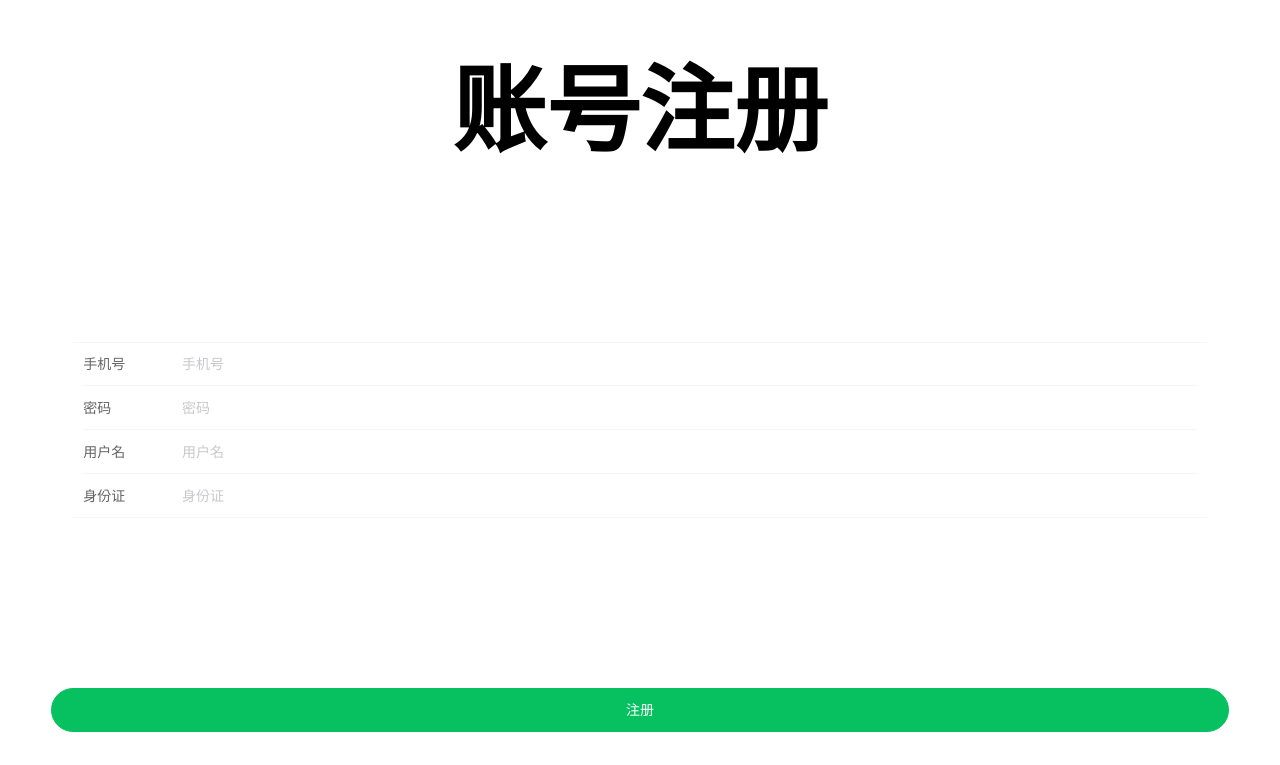
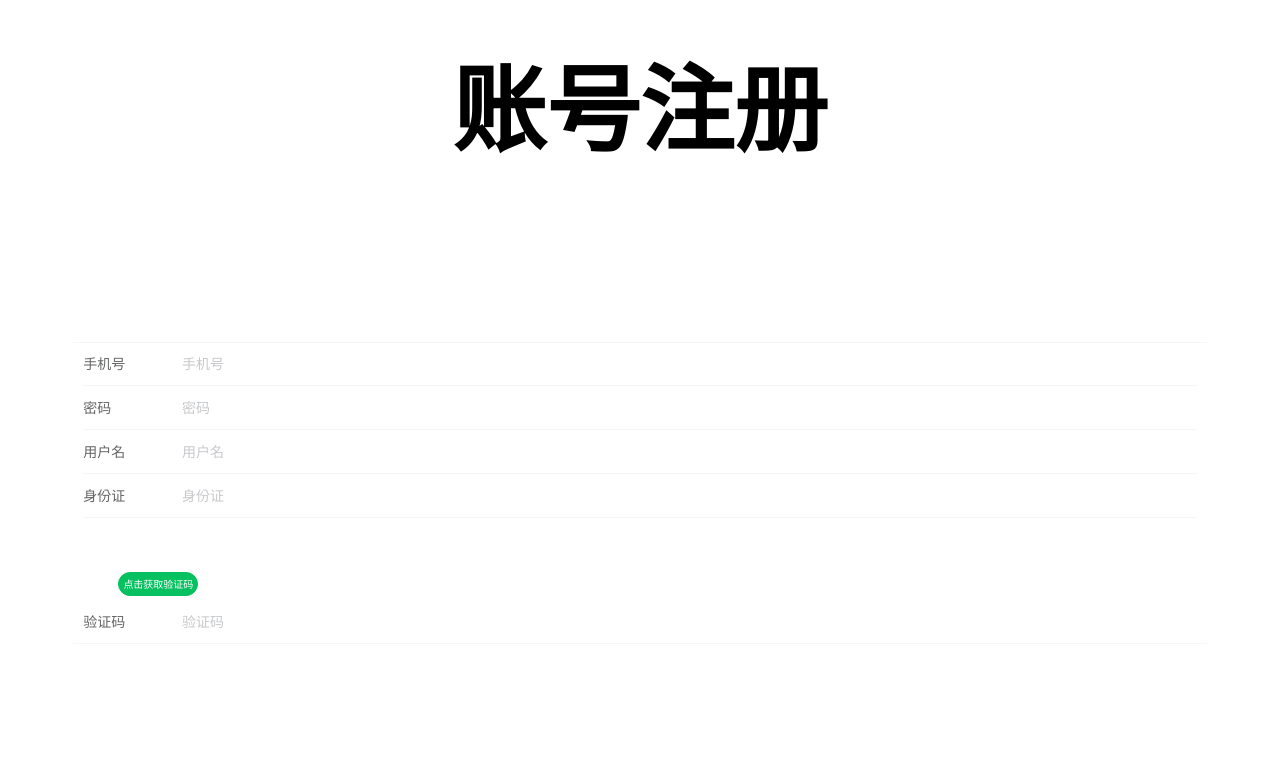
Before and after one commit to Tsuihu/CollectSystem_web, a Vue app: page /#/registe in a window 1280 px wide. Shown: the part 187-952 px from the top of the page. Built offline with nearby package versions, Linux system fonts and the light colour scheme.

Commit message:
验证码注册

```diff
--- a/src/views/Registe.vue
+++ b/src/views/Registe.vue
@@ -29,6 +29,13 @@
             label="身份证"
             placeholder="身份证"
             :rules="[{ required: true, message: '请填写身份证号码' }]" />
+            <van-button @click="getAuthcode" class="btn_authcode" type="primary" size="mini">点击获取验证码</van-button>
+            <van-field
+            v-model="RegisteForm.code"
+            name="验证码"
+            label="验证码"
+            placeholder="验证码"
+            :rules="[{ required: true, message: '请输入验证码' }]" />
         </van-cell-group>
         <van-button class="btn_registe" round block type="primary" native-type="submit">
           注册
@@ -54,6 +61,7 @@ export default {
         name: '',
         idcard: '',
         organizationId: '',
+        code: ''
       }
     }
   },
@@ -64,12 +72,23 @@ export default {
     [Form.name]: Form,
   },
   methods: {
+    // 注册
     onSubmit() {
+      console.log(this.RegisteForm)
       api.post('/collector/registe.do',this.RegisteForm).then(res => {
         if (res.code == comm.RESULT_CODE.SUCCESS) {
           console.log(res)
           Toast('注册成功')
           this.$router.push("/login")
+        }
+      })
+    },
+    // 获取验证码
+    getAuthcode() {
+      api.post('/collector/sendMsg.do',this.RegisteForm).then(res => {
+        if (res.code == comm.RESULT_CODE.SUCCESS) {
+          console.log(res)
+
         }
       })
     }
@@ -100,6 +119,10 @@ export default {
 
 .form_registe{
   margin-top: 100/40rem;
+  .btn_authcode {
+    border-radius: 20/40rem;
+    margin-left: 30/40rem;
+  }
 }
 .btn_login {
   margin-top: 100/40rem;
```
